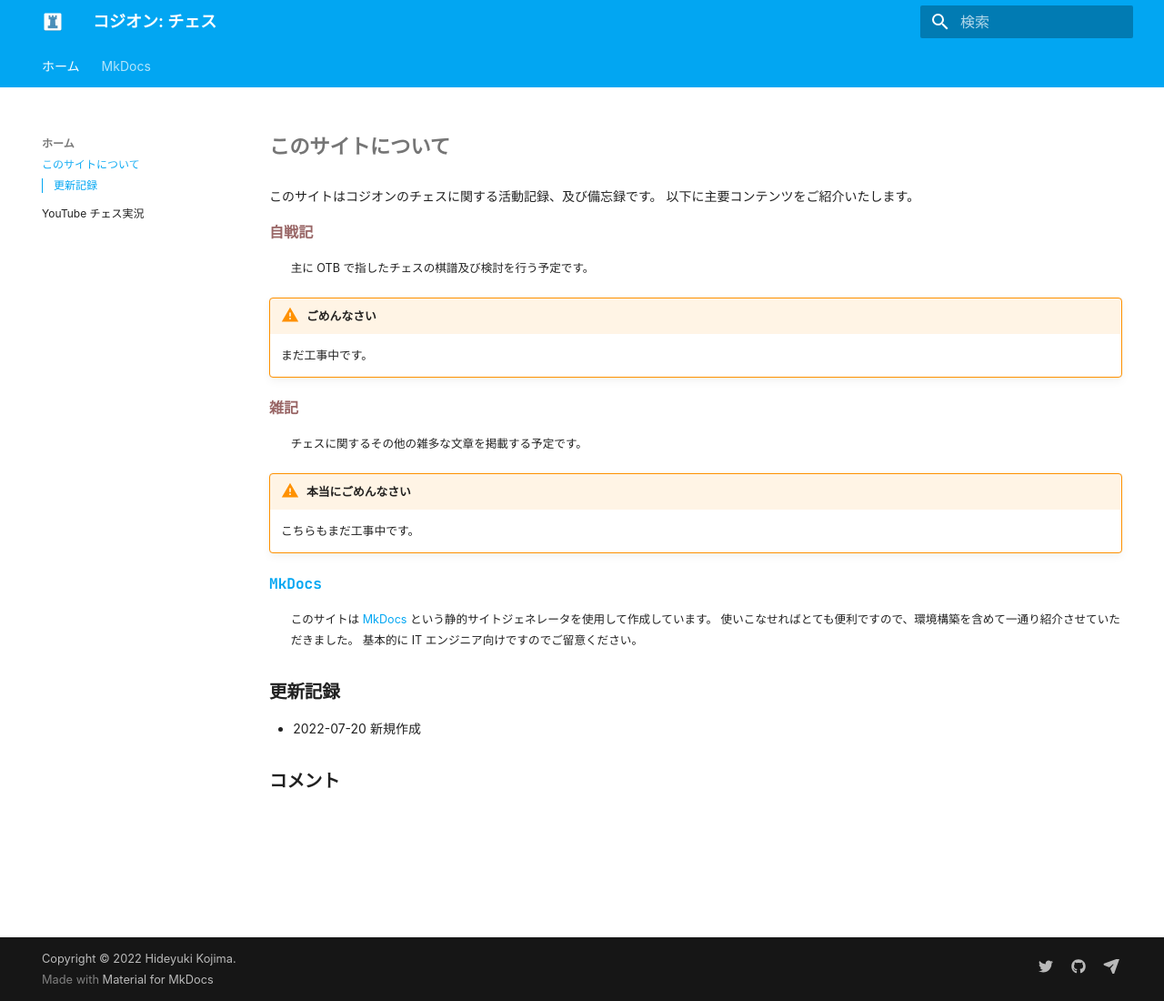
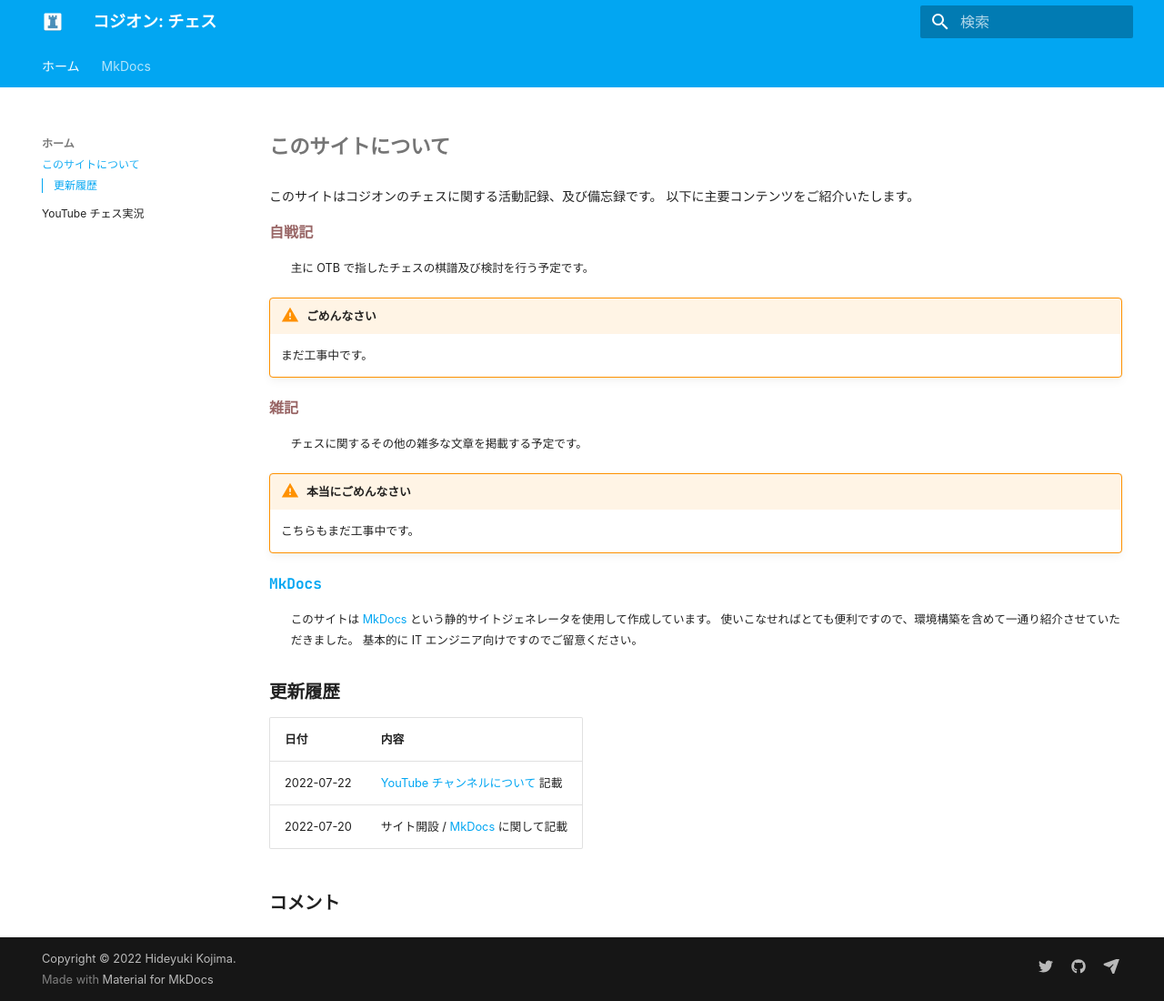
Before and after one commit to kojion/chess, an MkDocs documentation site: the page built from docs/index.md, in a window 1280 px wide and 1100 px high. Shown: the whole window at 91% size. Built offline with MkDocs 1.6.1 and Material for MkDocs 9.7.7, drawn with Linux system fonts in a browser that asks for light colours; some web fonts are replaced; comment, search, counter and statistics services are not loaded.

Commit message:
更新履歴に関して調整

```diff
--- a/docs/index.md
+++ b/docs/index.md
@@ -22,6 +22,9 @@
 使いこなせればとても便利ですので、環境構築を含めて一通り紹介させていただきました。
 基本的に IT エンジニア向けですのでご留意ください。
 
-## 更新記録
+## 更新履歴
 
-* 2022-07-20 新規作成
+|日付|内容|
+|:--|:--|
+|2022-07-22|[YouTube チャンネルについて](home/youtube.md) 記載|
+|2022-07-20|サイト開設 / [MkDocs](mkdocs/001.md) に関して記載|
--- a/mkdocs.yml
+++ b/mkdocs.yml
@@ -17,6 +17,7 @@ nav:
     - mkdocs/004.md
     - mkdocs/005.md
     - mkdocs/006.md
+    - mkdocs/007.md
 
 # テーマ
 theme:
```
Also changed, not shown: docs/home/youtube.md (+1 -2 lines).
